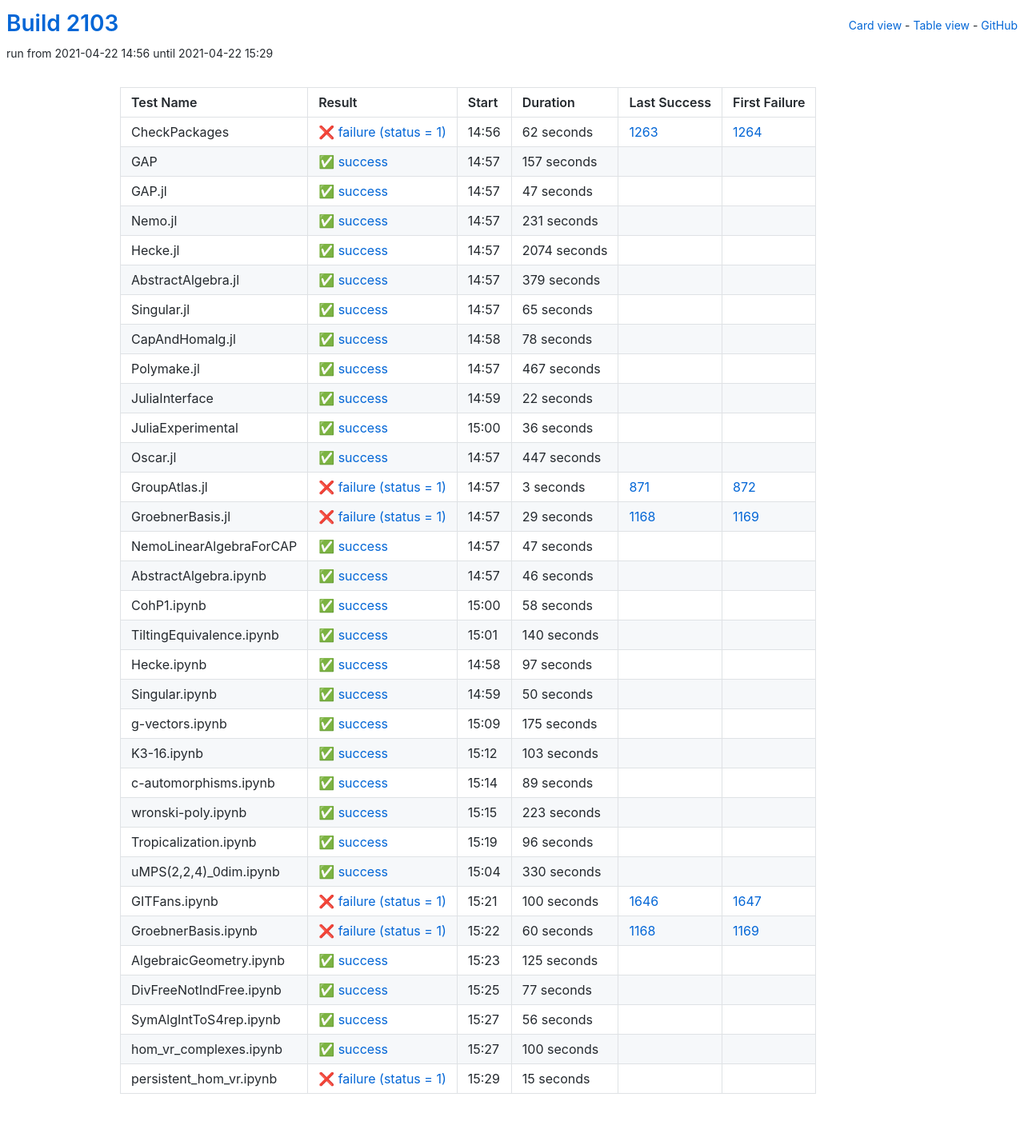
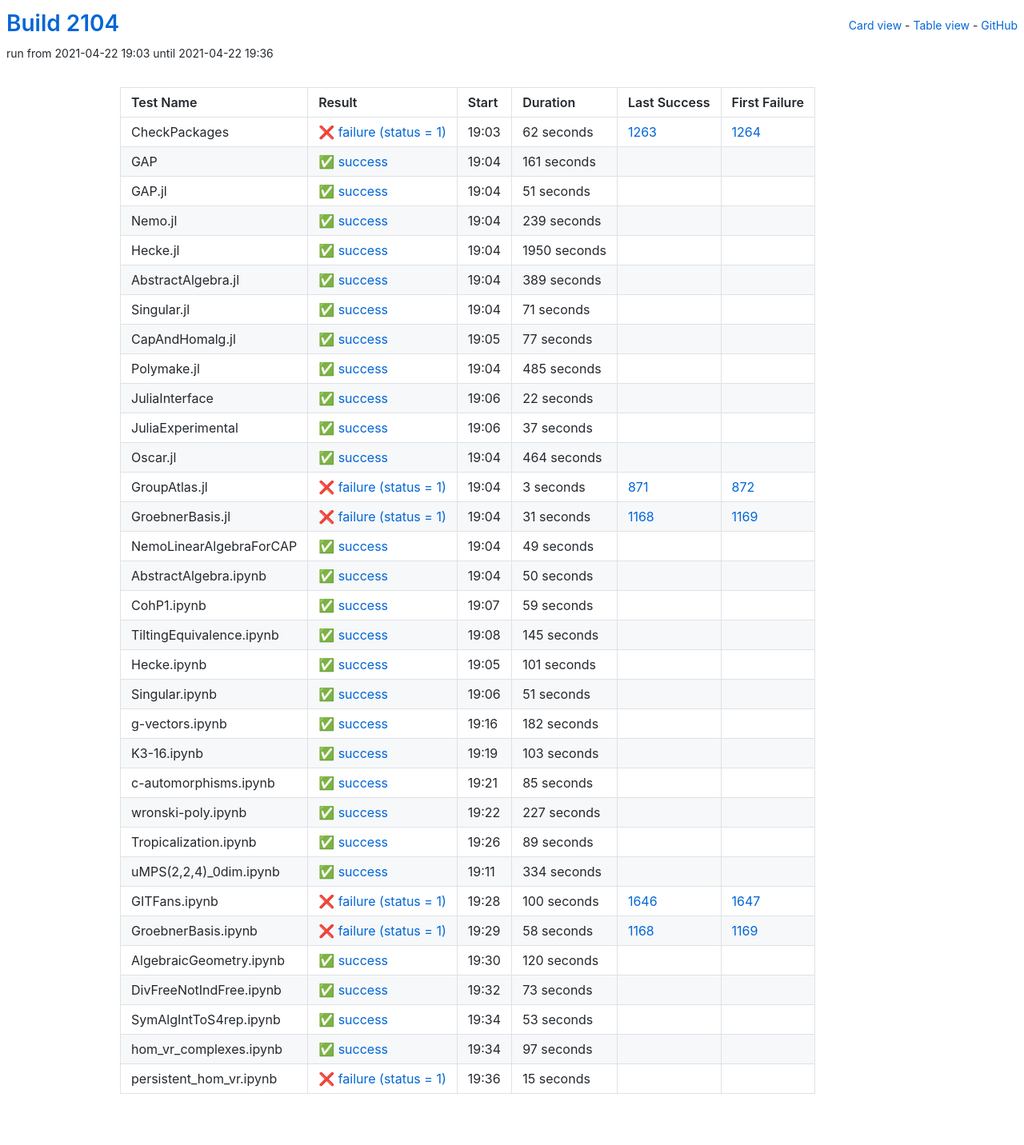
Before and after one commit to oscar-system/oscar-ci-status-stable, a Jekyll site: the page built from table.html, in a window 1280 px wide. Shown: the whole page at 80% size. Built offline with Jekyll 4.4.1, drawn with Linux system fonts in a browser that asks for light colours.

Commit message:
Build #2104

```diff
--- a/_data/ci.yml
+++ b/_data/ci.yml
@@ -1,6 +1,6 @@
 ---
-build: 2103
-build_url: https://oscarci.mathematik.uni-kl.de/job/oscar-stable/2103/
+build: 2104
+build_url: https://oscarci.mathematik.uni-kl.de/job/oscar-stable/2104/
 job: oscar-stable
 organization: oscar-system
 repo: oscar-ci-status-stable
@@ -8,8 +8,8 @@ repourl: https://github.com/oscar-system/oscar-ci-status-stable
 tests:
 - name: CheckPackages
   id: checkpackages
-  log: https://oscarci.mathematik.uni-kl.de/job/oscar-stable/2103/artifact/logs/build-2103/CheckPackages.log
-  start: 2021-04-22 14:56
+  log: https://oscarci.mathematik.uni-kl.de/job/oscar-stable/2104/artifact/logs/build-2104/CheckPackages.log
+  start: 2021-04-22 19:03
   success: false
   exitcode: 1
   status: failure
@@ -20,104 +20,104 @@ tests:
   first_failure_url: https://oscarci.mathematik.uni-kl.de/job/oscar-stable/1264/
 - name: GAP
   id: gap
-  log: https://oscarci.mathematik.uni-kl.de/job/oscar-stable/2103/artifact/logs/build-2103/GAP.log
-  start: 2021-04-22 14:57
+  log: https://oscarci.mathematik.uni-kl.de/job/oscar-stable/2104/artifact/logs/build-2104/GAP.log
+  start: 2021-04-22 19:04
   success: true
   exitcode: 0
   status: success
-  duration: 157
+  duration: 161
   last_success: false
   last_success_url:
   first_failure: false
   first_failure_url:
 - name: GAP.jl
   id: gap-jl
-  log: https://oscarci.mathematik.uni-kl.de/job/oscar-stable/2103/artifact/logs/build-2103/GAP.jl.log
-  start: 2021-04-22 14:57
+  log: https://oscarci.mathematik.uni-kl.de/job/oscar-stable/2104/artifact/logs/build-2104/GAP.jl.log
+  start: 2021-04-22 19:04
   success: true
   exitcode: 0
   status: success
-  duration: 47
+  duration: 51
   last_success: false
   last_success_url:
   first_failure: false
   first_failure_url:
 - name: Nemo.jl
   id: nemo-jl
-  log: https://oscarci.mathematik.uni-kl.de/job/oscar-stable/2103/artifact/logs/build-2103/Nemo.jl.log
-  start: 2021-04-22 14:57
+  log: https://oscarci.mathematik.uni-kl.de/job/oscar-stable/2104/artifact/logs/build-2104/Nemo.jl.log
+  start: 2021-04-22 19:04
   success: true
   exitcode: 0
   status: success
-  duration: 231
+  duration: 239
   last_success: false
   last_success_url:
   first_failure: false
   first_failure_url:
 - name: Hecke.jl
   id: hecke-jl
-  log: https://oscarci.mathematik.uni-kl.de/job/oscar-stable/2103/artifact/logs/build-2103/Hecke.jl.log
-  start: 2021-04-22 14:57
+  log: https://oscarci.mathematik.uni-kl.de/job/oscar-stable/2104/artifact/logs/build-2104/Hecke.jl.log
+  start: 2021-04-22 19:04
   success: true
   exitcode: 0
   status: success
-  duration: 2074
+  duration: 1950
   last_success: false
   last_success_url:
   first_failure: false
   first_failure_url:
 - name: AbstractAlgebra.jl
   id: abstractalgebra-jl
-  log: https://oscarci.mathematik.uni-kl.de/job/oscar-stable/2103/artifact/logs/build-2103/AbstractAlgebra.jl.log
-  start: 2021-04-22 14:57
+  log: https://oscarci.mathematik.uni-kl.de/job/oscar-stable/2104/artifact/logs/build-2104/AbstractAlgebra.jl.log
+  start: 2021-04-22 19:04
   success: true
   exitcode: 0
   status: success
-  duration: 379
+  duration: 389
   last_success: false
   last_success_url:
   first_failure: false
   first_failure_url:
 - name: Singular.jl
   id: singular-jl
-  log: https://oscarci.mathematik.uni-kl.de/job/oscar-stable/2103/artifact/logs/build-2103/Singular.jl.log
-  start: 2021-04-22 14:57
+  log: https://oscarci.mathematik.uni-kl.de/job/oscar-stable/2104/artifact/logs/build-2104/Singular.jl.log
+  start: 2021-04-22 19:04
   success: true
   exitcode: 0
   status: success
-  duration: 65
+  duration: 71
   last_success: false
   last_success_url:
   first_failure: false
   first_failure_url:
 - name: CapAndHomalg.jl
   id: capandhomalg-jl
-  log: https://oscarci.mathematik.uni-kl.de/job/oscar-stable/2103/artifact/logs/build-2103/CapAndHomalg.jl.log
-  start: 2021-04-22 14:58
+  log: https://oscarci.mathematik.uni-kl.de/job/oscar-stable/2104/artifact/logs/build-2104/CapAndHomalg.jl.log
+  start: 2021-04-22 19:05
   success: true
   exitcode: 0
   status: success
-  duration: 78
+  duration: 77
   last_success: false
   last_success_url:
   first_failure: false
   first_failure_url:
 - name: Polymake.jl
   id: polymake-jl
-  log: https://oscarci.mathematik.uni-kl.de/job/oscar-stable/2103/artifact/logs/build-2103/Polymake.jl.log
-  start: 2021-04-22 14:57
+  log: https://oscarci.mathematik.uni-kl.de/job/oscar-stable/2104/artifact/logs/build-2104/Polymake.jl.log
+  start: 2021-04-22 19:04
   success: true
   exitcode: 0
   status: success
-  duration: 467
+  duration: 485
   last_success: false
   last_success_url:
   first_failure: false
   first_failure_url:
 - name: JuliaInterface
   id: juliainterface
-  log: https://oscarci.mathematik.uni-kl.de/job/oscar-stable/2103/artifact/logs/build-2103/JuliaInterface.log
-  start: 2021-04-22 14:59
+  log: https://oscarci.mathematik.uni-kl.de/job/oscar-stable/2104/artifact/logs/build-2104/JuliaInterface.log
+  start: 2021-04-22 19:06
   success: true
   exitcode: 0
   status: success
@@ -128,32 +128,32 @@ tests:
   first_failure_url:
 - name: JuliaExperimental
   id: juliaexperimental
-  log: https://oscarci.mathematik.uni-kl.de/job/oscar-stable/2103/artifact/logs/build-2103/JuliaExperimental.log
-  start: 2021-04-22 15:00
+  log: https://oscarci.mathematik.uni-kl.de/job/oscar-stable/2104/artifact/logs/build-2104/JuliaExperimental.log
+  start: 2021-04-22 19:06
   success: true
   exitcode: 0
   status: success
-  duration: 36
+  duration: 37
   last_success: false
   last_success_url:
   first_failure: false
   first_failure_url:
 - name: Oscar.jl
   id: oscar-jl
-  log: https://oscarci.mathematik.uni-kl.de/job/oscar-stable/2103/artifact/logs/build-2103/Oscar.jl.log
-  start: 2021-04-22 14:57
+  log: https://oscarci.mathematik.uni-kl.de/job/oscar-stable/2104/artifact/logs/build-2104/Oscar.jl.log
+  start: 2021-04-22 19:04
   success: true
   exitcode: 0
   status: success
-  duration: 447
+  duration: 464
   last_success: false
   last_success_url:
   first_failure: false
   first_failure_url:
 - name: GroupAtlas.jl
   id: groupatlas-jl
-  log: https://oscarci.mathematik.uni-kl.de/job/oscar-stable/2103/artifact/logs/build-2103/GroupAtlas.jl.log
-  start: 2021-04-22 14:57
+  log: https://oscarci.mathematik.uni-kl.de/job/oscar-stable/2104/artifact/logs/build-2104/GroupAtlas.jl.log
+  start: 2021-04-22 19:04
   success: false
   exitcode: 1
   status: failure
@@ -164,80 +164,32 @@ tests:
   first_failure_url: https://oscarci.mathematik.uni-kl.de/job/oscar-stable/872/
 - name: GroebnerBasis.jl
   id: groebnerbasis-jl
-  log: https://oscarci.mathematik.uni-kl.de/job/oscar-stable/2103/artifact/logs/build-2103/GroebnerBasis.jl.log
-  start: 2021-04-22 14:57
+  log: https://oscarci.mathematik.uni-kl.de/job/oscar-stable/2104/artifact/logs/build-2104/GroebnerBasis.jl.log
+  start: 2021-04-22 19:04
   success: false
   exitcode: 1
   status: failure
-  duration: 29
+  duration: 31
   last_success: 1168
   last_success_url: https://oscarci.mathematik.uni-kl.de/job/oscar-stable/1168/
   first_failure: 1169
   first_failure_url: https://oscarci.mathematik.uni-kl.de/job/oscar-stable/1169/
 - name: NemoLinearAlgebraForCAP
   id: nemolinearalgebraforcap
-  log: https://oscarci.mathematik.uni-kl.de/job/oscar-stable/2103/artifact/logs/build-2103/NemoLinearAlgebraForCAP.log
-  start: 2021-04-22 14:57
+  log: https://oscarci.mathematik.uni-kl.de/job/oscar-stable/2104/artifact/logs/build-2104/NemoLinearAlgebraForCAP.log
+  start: 2021-04-22 19:04
   success: true
   exitcode: 0
   status: success
-  duration: 47
+  duration: 49
   last_success: false
   last_success_url:
   first_failure: false
   first_failure_url:
 - name: AbstractAlgebra.ipynb
   id: abstractalgebra-ipynb
-  log: https://oscarci.mathematik.uni-kl.de/job/oscar-stable/2103/artifact/logs/build-2103/AbstractAlgebra.ipynb.log
-  start: 2021-04-22 14:57
-  success: true
-  exitcode: 0
-  status: success
-  duration: 46
-  last_success: false
-  last_success_url:
-  first_failure: false
-  first_failure_url:
-- name: CohP1.ipynb
-  id: cohp1-ipynb
-  log: https://oscarci.mathematik.uni-kl.de/job/oscar-stable/2103/artifact/logs/build-2103/CohP1.ipynb.log
-  start: 2021-04-22 15:00
-  success: true
-  exitcode: 0
-  status: success
-  duration: 58
-  last_success: false
-  last_success_url:
-  first_failure: false
-  first_failure_url:
-- name: TiltingEquivalence.ipynb
-  id: tiltingequivalence-ipynb
-  log: https://oscarci.mathematik.uni-kl.de/job/oscar-stable/2103/artifact/logs/build-2103/TiltingEquivalence.ipynb.log
-  start: 2021-04-22 15:01
-  success: true
-  exitcode: 0
-  status: success
-  duration: 140
-  last_success: false
-  last_success_url:
-  first_failure: false
-  first_failure_url:
-- name: Hecke.ipynb
-  id: hecke-ipynb
-  log: https://oscarci.mathematik.uni-kl.de/job/oscar-stable/2103/artifact/logs/build-2103/Hecke.ipynb.log
-  start: 2021-04-22 14:58
-  success: true
-  exitcode: 0
-  status: success
-  duration: 97
-  last_success: false
-  last_success_url:
-  first_failure: false
-  first_failure_url:
-- name: Singular.ipynb
-  id: singular-ipynb
-  log: https://oscarci.mathematik.uni-kl.de/job/oscar-stable/2103/artifact/logs/build-2103/Singular.ipynb.log
-  start: 2021-04-22 14:59
+  log: https://oscarci.mathematik.uni-kl.de/job/oscar-stable/2104/artifact/logs/build-2104/AbstractAlgebra.ipynb.log
+  start: 2021-04-22 19:04
   success: true
   exitcode: 0
   status: success
@@ -246,22 +198,70 @@ tests:
   last_success_url:
   first_failure: false
   first_failure_url:
-- name: g-vectors.ipynb
-  id: g-vectors-ipynb
-  log: https://oscarci.mathematik.uni-kl.de/job/oscar-stable/2103/artifact/logs/build-2103/g-vectors.ipynb.log
-  start: 2021-04-22 15:09
+- name: CohP1.ipynb
+  id: cohp1-ipynb
+  log: https://oscarci.mathematik.uni-kl.de/job/oscar-stable/2104/artifact/logs/build-2104/CohP1.ipynb.log
+  start: 2021-04-22 19:07
   success: true
   exitcode: 0
   status: success
-  duration: 175
+  duration: 59
+  last_success: false
+  last_success_url:
+  first_failure: false
+  first_failure_url:
+- name: TiltingEquivalence.ipynb
+  id: tiltingequivalence-ipynb
+  log: https://oscarci.mathematik.uni-kl.de/job/oscar-stable/2104/artifact/logs/build-2104/TiltingEquivalence.ipynb.log
+  start: 2021-04-22 19:08
+  success: true
+  exitcode: 0
+  status: success
+  duration: 145
+  last_success: false
+  last_success_url:
+  first_failure: false
+  first_failure_url:
+- name: Hecke.ipynb
+  id: hecke-ipynb
+  log: https://oscarci.mathematik.uni-kl.de/job/oscar-stable/2104/artifact/logs/build-2104/Hecke.ipynb.log
+  start: 2021-04-22 19:05
+  success: true
+  exitcode: 0
+  status: success
+  duration: 101
+  last_success: false
+  last_success_url:
+  first_failure: false
+  first_failure_url:
+- name: Singular.ipynb
+  id: singular-ipynb
+  log: https://oscarci.mathematik.uni-kl.de/job/oscar-stable/2104/artifact/logs/build-2104/Singular.ipynb.log
+  start: 2021-04-22 19:06
+  success: true
+  exitcode: 0
+  status: success
+  duration: 51
+  last_success: false
+  last_success_url:
+  first_failure: false
+  first_failure_url:
+- name: g-vectors.ipynb
+  id: g-vectors-ipynb
+  log: https://oscarci.mathematik.uni-kl.de/job/oscar-stable/2104/artifact/logs/build-2104/g-vectors.ipynb.log
+  start: 2021-04-22 19:16
+  success: true
+  exitcode: 0
+  status: success
+  duration: 182
   last_success: false
   last_success_url:
   first_failure: false
   first_failure_url:
 - name: K3-16.ipynb
   id: k3-16-ipynb
-  log: https://oscarci.mathematik.uni-kl.de/job/oscar-stable/2103/artifact/logs/build-2103/K3-16.ipynb.log
-  start: 2021-04-22 15:12
+  log: https://oscarci.mathematik.uni-kl.de/job/oscar-stable/2104/artifact/logs/build-2104/K3-16.ipynb.log
+  start: 2021-04-22 19:19
   success: true
   exitcode: 0
   status: success
@@ -272,8 +272,32 @@ tests:
   first_failure_url:
 - name: c-automorphisms.ipynb
   id: c-automorphisms-ipynb
-  log: https://oscarci.mathematik.uni-kl.de/job/oscar-stable/2103/artifact/logs/build-2103/c-automorphisms.ipynb.log
-  start: 2021-04-22 15:14
+  log: https://oscarci.mathematik.uni-kl.de/job/oscar-stable/2104/artifact/logs/build-2104/c-automorphisms.ipynb.log
+  start: 2021-04-22 19:21
+  success: true
+  exitcode: 0
+  status: success
+  duration: 85
+  last_success: false
+  last_success_url:
+  first_failure: false
+  first_failure_url:
+- name: wronski-poly.ipynb
+  id: wronski-poly-ipynb
+  log: https://oscarci.mathematik.uni-kl.de/job/oscar-stable/2104/artifact/logs/build-2104/wronski-poly.ipynb.log
+  start: 2021-04-22 19:22
+  success: true
+  exitcode: 0
+  status: success
+  duration: 227
+  last_success: false
+  last_success_url:
+  first_failure: false
+  first_failure_url:
+- name: Tropicalization.ipynb
+  id: tropicalization-ipynb
+  log: https://oscarci.mathematik.uni-kl.de/job/oscar-stable/2104/artifact/logs/build-2104/Tropicalization.ipynb.log
+  start: 2021-04-22 19:26
   success: true
   exitcode: 0
   status: success
@@ -282,46 +306,22 @@ tests:
   last_success_url:
   first_failure: false
   first_failure_url:
-- name: wronski-poly.ipynb
-  id: wronski-poly-ipynb
-  log: https://oscarci.mathematik.uni-kl.de/job/oscar-stable/2103/artifact/logs/build-2103/wronski-poly.ipynb.log
-  start: 2021-04-22 15:15
+- name: uMPS(2,2,4)_0dim.ipynb
+  id: umps-2-2-4-0dim-ipynb
+  log: https://oscarci.mathematik.uni-kl.de/job/oscar-stable/2104/artifact/logs/build-2104/uMPS-2-2-4-_0dim.ipynb.log
+  start: 2021-04-22 19:11
   success: true
   exitcode: 0
   status: success
-  duration: 223
-  last_success: false
-  last_success_url:
-  first_failure: false
-  first_failure_url:
-- name: Tropicalization.ipynb
-  id: tropicalization-ipynb
-  log: https://oscarci.mathematik.uni-kl.de/job/oscar-stable/2103/artifact/logs/build-2103/Tropicalization.ipynb.log
-  start: 2021-04-22 15:19
-  success: true
-  exitcode: 0
-  status: success
-  duration: 96
-  last_success: false
-  last_success_url:
-  first_failure: false
-  first_failure_url:
-- name: uMPS(2,2,4)_0dim.ipynb
-  id: umps-2-2-4-0dim-ipynb
-  log: https://oscarci.mathematik.uni-kl.de/job/oscar-stable/2103/artifact/logs/build-2103/uMPS-2-2-4-_0dim.ipynb.log
-  start: 2021-04-22 15:04
-  success: true
-  exitcode: 0
-  status: success
-  duration: 330
+  duration: 334
   last_success: false
   last_success_url:
   first_failure: false
   first_failure_url:
 - name: GITFans.ipynb
   id: gitfans-ipynb
-  log: https://oscarci.mathematik.uni-kl.de/job/oscar-stable/2103/artifact/logs/build-2103/GITFans.ipynb.log
-  start: 2021-04-22 15:21
+  log: https://oscarci.mathematik.uni-kl.de/job/oscar-stable/2104/artifact/logs/build-2104/GITFans.ipynb.log
+  start: 2021-04-22 19:28
   success: false
   exitcode: 1
   status: failure
@@ -332,68 +332,68 @@ tests:
   first_failure_url: https://oscarci.mathematik.uni-kl.de/job/oscar-stable/1647/
 - name: GroebnerBasis.ipynb
   id: groebnerbasis-ipynb
-  log: https://oscarci.mathematik.uni-kl.de/job/oscar-stable/2103/artifact/logs/build-2103/GroebnerBasis.ipynb.log
-  start: 2021-04-22 15:22
+  log: https://oscarci.mathematik.uni-kl.de/job/oscar-stable/2104/artifact/logs/build-2104/GroebnerBasis.ipynb.log
+  start: 2021-04-22 19:29
   success: false
   exitcode: 1
   status: failure
-  duration: 60
+  duration: 58
   last_success: 1168
   last_success_url: https://oscarci.mathematik.uni-kl.de/job/oscar-stable/1168/
   first_failure: 1169
   first_failure_url: https://oscarci.mathematik.uni-kl.de/job/oscar-stable/1169/
 - name: AlgebraicGeometry.ipynb
   id: algebraicgeometry-ipynb
-  log: https://oscarci.mathematik.uni-kl.de/job/oscar-stable/2103/artifact/logs/build-2103/AlgebraicGeometry.ipynb.log
-  start: 2021-04-22 15:23
+  log: https://oscarci.mathematik.uni-kl.de/job/oscar-stable/2104/artifact/logs/build-2104/AlgebraicGeometry.ipynb.log
+  start: 2021-04-22 19:30
   success: true
   exitcode: 0
   status: success
-  duration: 125
+  duration: 120
   last_success: false
   last_success_url:
   first_failure: false
   first_failure_url:
 - name: DivFreeNotIndFree.ipynb
   id: divfreenotindfree-ipynb
-  log: https://oscarci.mathematik.uni-kl.de/job/oscar-stable/2103/artifact/logs/build-2103/DivFreeNotIndFree.ipynb.log
-  start: 2021-04-22 15:25
+  log: https://oscarci.mathematik.uni-kl.de/job/oscar-stable/2104/artifact/logs/build-2104/DivFreeNotIndFree.ipynb.log
+  start: 2021-04-22 19:32
   success: true
   exitcode: 0
   status: success
-  duration: 77
+  duration: 73
   last_success: false
   last_success_url:
   first_failure: false
   first_failure_url:
 - name: SymAlgIntToS4rep.ipynb
   id: symalginttos4rep-ipynb
-  log: https://oscarci.mathematik.uni-kl.de/job/oscar-stable/2103/artifact/logs/build-2103/SymAlgIntToS4rep.ipynb.log
-  start: 2021-04-22 15:27
+  log: https://oscarci.mathematik.uni-kl.de/job/oscar-stable/2104/artifact/logs/build-2104/SymAlgIntToS4rep.ipynb.log
+  start: 2021-04-22 19:34
   success: true
   exitcode: 0
   status: success
-  duration: 56
+  duration: 53
   last_success: false
   last_success_url:
   first_failure: false
   first_failure_url:
 - name: hom_vr_complexes.ipynb
   id: hom-vr-complexes-ipynb
-  log: https://oscarci.mathematik.uni-kl.de/job/oscar-stable/2103/artifact/logs/build-2103/hom_vr_complexes.ipynb.log
-  start: 2021-04-22 15:27
+  log: https://oscarci.mathematik.uni-kl.de/job/oscar-stable/2104/artifact/logs/build-2104/hom_vr_complexes.ipynb.log
+  start: 2021-04-22 19:34
   success: true
   exitcode: 0
   status: success
-  duration: 100
+  duration: 97
   last_success: false
   last_success_url:
   first_failure: false
   first_failure_url:
 - name: persistent_hom_vr.ipynb
   id: persistent-hom-vr-ipynb
-  log: https://oscarci.mathematik.uni-kl.de/job/oscar-stable/2103/artifact/logs/build-2103/persistent_hom_vr.ipynb.log
-  start: 2021-04-22 15:29
+  log: https://oscarci.mathematik.uni-kl.de/job/oscar-stable/2104/artifact/logs/build-2104/persistent_hom_vr.ipynb.log
+  start: 2021-04-22 19:36
   success: false
   exitcode: 1
   status: failure
```
Also changed, not shown: README.md.
